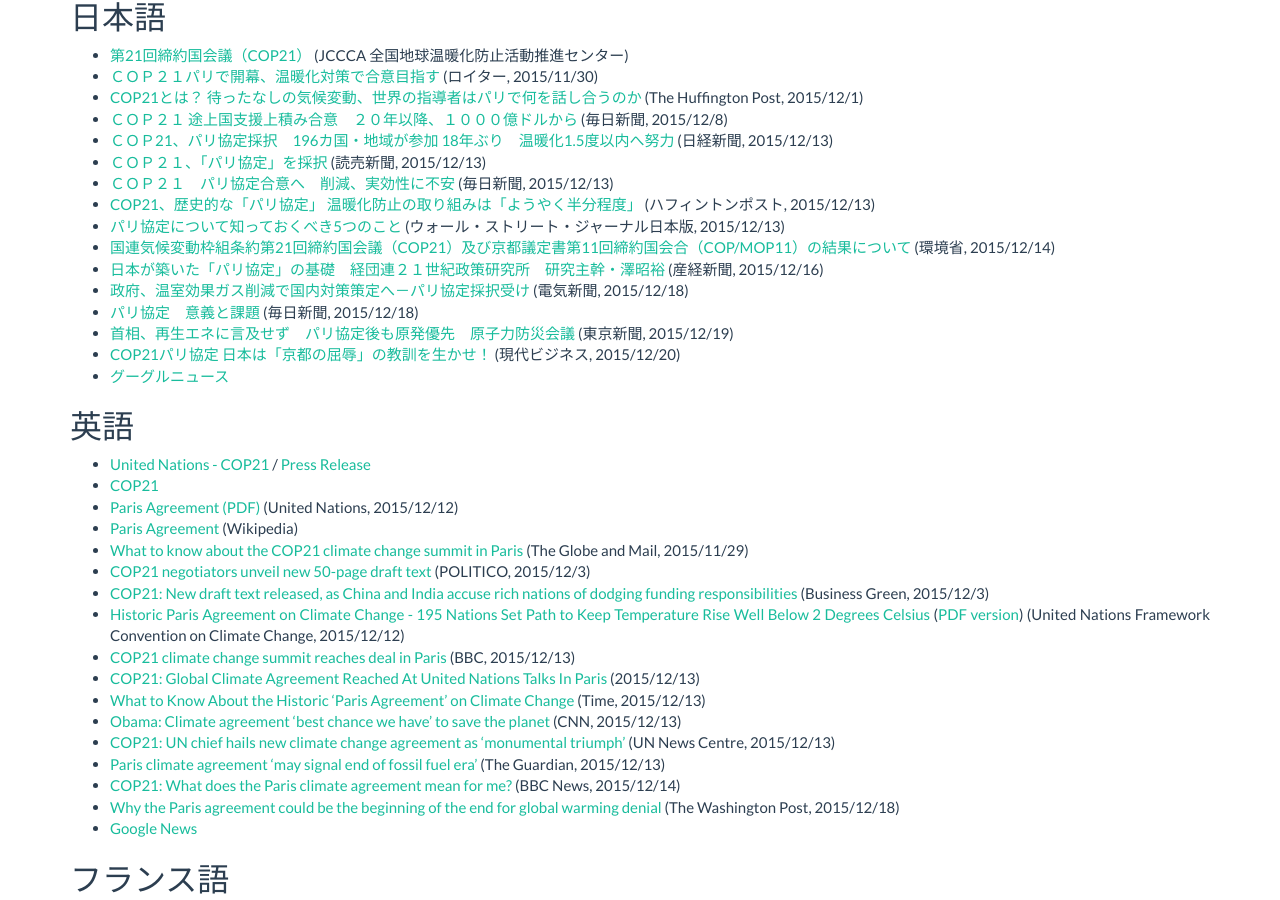
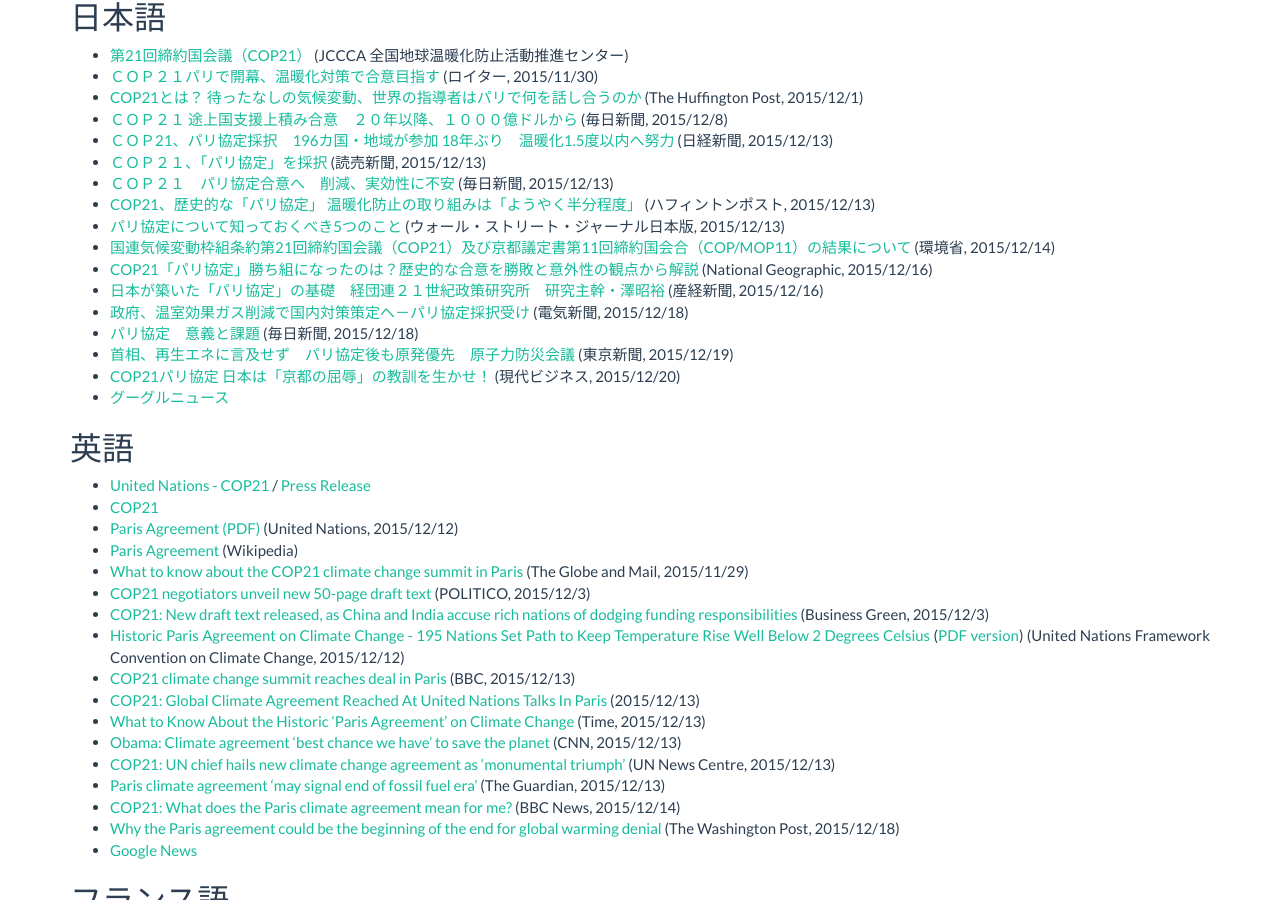
Before and after one commit to sekika/sekika.github.io, a Jekyll site: the page built from _posts/2015-11-30-cop21.md, in a window 1280 px wide and 900 px high, scrolled down 401 px. Built offline with Jekyll 4.4.1, drawn with Linux system fonts in a browser that asks for light colours; nearby versions of some CDN libraries; comment, search, counter and statistics services are not loaded; some of the changed lines change nothing that is shown.

Commit message:
2015-11-30-cop21.md

```diff
--- a/_posts/2015-11-30-cop21.md
+++ b/_posts/2015-11-30-cop21.md
@@ -2,7 +2,7 @@
 layout: post
 title: COP21 とパリ協定に関する情報
 date: 2015-11-30 07:44:12 +0000
-update: 2015-12-20 18:41:10 +0000
+update: 2015-12-20 18:54:38 +0000
 tag: environment
 ---
 気候変動枠組条約第21回締約国会議 (COP21)、京都議定書第11回締約国会議 (CMP11) で採択されたパリ協定 (Paris Agreement) に関する情報のリンク。
@@ -22,6 +22,7 @@
 * [COP21、歴史的な「パリ協定」 温暖化防止の取り組みは「ようやく半分程度」](http://www.huffingtonpost.jp/2015/12/12/climate-change-paris_n_8796612.html) (ハフィントンポスト, 2015/12/13)
 * [パリ協定について知っておくべき5つのこと](http://jp.wsj.com/articles/SB12245266549339404205904581412831590928362) (ウォール・ストリート・ジャーナル日本版, 2015/12/13)
 * [国連気候変動枠組条約第21回締約国会議（COP21）及び京都議定書第11回締約国会合（COP/MOP11）の結果について](http://www.env.go.jp/earth/cop/cop21/index.html) (環境省, 2015/12/14)
+* [COP21「パリ協定」勝ち組になったのは？歴史的な合意を勝敗と意外性の観点から解説](http://natgeo.nikkeibp.co.jp/atcl/news/15/121500364/) (National Geographic, 2015/12/16)
 * [日本が築いた「パリ協定」の基礎　経団連２１世紀政策研究所　研究主幹・澤昭裕](http://www.sankei.com/column/news/151216/clm1512160001-n1.html) (産経新聞, 2015/12/16)
 * [政府、温室効果ガス削減で国内対策策定へ－パリ協定採択受け](http://www.shimbun.denki.or.jp/news/main/20151218_01.html) (電気新聞, 2015/12/18)
 * [パリ協定　意義と課題](http://mainichi.jp/articles/20151218/ddm/004/070/026000c) (毎日新聞, 2015/12/18)
```
